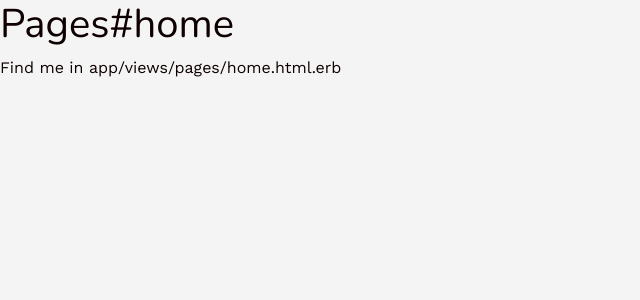
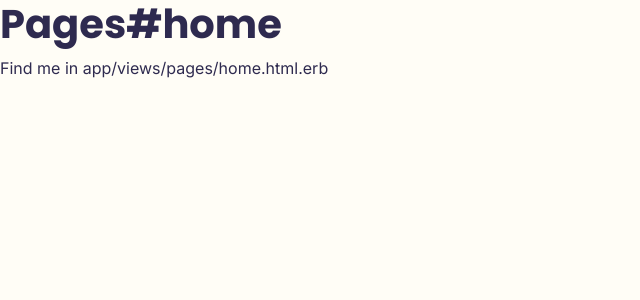
Before and after one commit to PaulineBoullet/fil_rouge, a Rails app: page / in a window 1280 px wide. Shown: the top 300 px of the page, without its empty margins (0-640 px from the left). Run offline with Rails 7, Linux system fonts and the light colour scheme; style sheets or scripts are compiled from the project's sources; some libraries are stand-ins or nearby versions.

Commit message:
Front : palette, polices et variables Bootstrap de la direction pop

```diff
--- a/app/assets/stylesheets/config/_bootstrap_variables.scss
+++ b/app/assets/stylesheets/config/_bootstrap_variables.scss
@@ -1,28 +1,62 @@
-// This is where you override default Bootstrap variables
-// 1. Find all Bootstrap variables that you can override at the end of each component's documentation under the `Sass variables` anchor
-// e.g. here are the ones you can override for the navbar https://getbootstrap.com/docs/5.3/components/navbar/#sass-variables
-// 2. These variables are defined with default value (see https://robots.thoughtbot.com/sass-default)
-// 3. You can override them below!
+// Surcharges des variables Bootstrap pour la direction « pop »
 
-// General style
+// Général
 $font-family-sans-serif: $body-font;
 $headings-font-family:   $headers-font;
-$body-bg:                $light-gray;
+$headings-font-weight:   700;
+$headings-color:         $ink;
+$body-bg:                $cream;
+$body-color:             $ink;
 $font-size-base:         1rem;
 
-// Colors
-$body-color: $gray;
-$primary:    $blue;
-$success:    $green;
-$info:       $yellow;
-$danger:     $red;
-$warning:    $orange;
+// Couleurs de thème
+$primary:   $orange-dark;
+$secondary: $ink-muted;
+$success:   $green;
+$info:      $violet;
+$warning:   $amber;
+$danger:    $red;
+$dark:      $ink;
+$light:     $violet-soft;
 
-// Buttons & inputs' radius
-$border-radius-sm:            .0625rem;
-$border-radius:               .125rem;
-$border-radius-lg:            .25rem;
-$border-radius-xl:            .5rem;
-$border-radius-xxl:           1rem;
+// Liens
+$link-color:            $violet-text;
+$link-hover-color:      $violet-dark;
+$link-decoration:       none;
+$link-hover-decoration: underline;
 
-// Override other variables below!
+// Arrondis presque droits
+$border-radius-sm:   2px;
+$border-radius:      2px;
+$border-radius-lg:   2px;
+$border-radius-xl:   2px;
+$border-radius-xxl:  2px;
+$border-radius-pill: 50rem;   // conservé pour les avatars
+
+// Bordures
+$border-color:       $line;
+
+// Cartes
+$card-border-color:  $line;
+$card-cap-bg:        $white;
+
+// Formulaires
+$input-border-color:       $line-strong;
+$input-focus-border-color: $violet;
+$input-btn-focus-color:    rgba($violet, .25);
+$form-label-font-weight:   500;
+
+// Boutons
+$btn-font-weight: 500;
+
+// Menu latéral (nav-pills)
+$nav-pills-link-active-bg: $violet;
+
+// Fenêtres modales
+$modal-backdrop-bg:      $ink;
+$modal-backdrop-opacity: .55;
+$modal-content-border-color: transparent;
+
+// Tableaux
+$table-border-color: $line;
+$table-hover-bg:     rgba($violet, .04);
--- a/app/assets/stylesheets/config/_colors.scss
+++ b/app/assets/stylesheets/config/_colors.scss
@@ -1,10 +1,33 @@
-// Define variables for your color scheme
+// Palette « pop » de Fil rouge
 
-// For example:
-$red: #FD1015;
-$blue: #0D6EFD;
-$yellow: #FFC65A;
-$orange: #E67E22;
-$green: #1EDD88;
-$gray: #0E0000;
-$light-gray: #F4F4F4;
+// Texte et surfaces sombres
+$ink:          #2E2A4F;  // texte principal, barre latérale
+$ink-muted:    #625E80;  // texte secondaire
+$lavender:     #C9C4E8;  // texte secondaire sur fond sombre
+
+// Fonds
+$cream:        #FFFDF6;  // fond de page
+$white:        #FFFFFF;  // cartes, tableaux, fenêtres
+
+// Violet
+$violet:       #6C5DD3;  // page active, accents, focus
+$violet-dark:  #4A3DB0;  // texte des badges sur fond violet pâle
+$violet-text:  #5B4BC4;  // liens
+$violet-soft:  #F3F1FD;  // badges, aplats décoratifs
+
+// Orange
+$orange:       #F05A28;  // décor uniquement, jamais sous du texte
+$orange-dark:  #C93F0C;  // boutons d'action
+
+// Jaune
+$yellow:       #FFD166;
+$yellow-soft:  #FFF1C7;  // aplats décoratifs
+
+// États
+$green:        #2F855A;
+$red:          #A32D2D;
+$amber:        #F0A202;
+
+// Filets
+$line:         rgba($ink, .12);
+$line-strong:  rgba($ink, .25);
--- a/app/assets/stylesheets/config/_fonts.scss
+++ b/app/assets/stylesheets/config/_fonts.scss
@@ -1,16 +1,5 @@
-// Import Google fonts
-@import url('https://fonts.googleapis.com/css?family=Nunito:400,700|Work+Sans:400,700&display=swap');
+// Polices Google : Poppins pour les titres, Inter pour le texte
+@import url('https://fonts.googleapis.com/css2?family=Inter:wght@400;500;600&family=Poppins:wght@600;700&display=swap');
 
-// Define fonts for body and headers
-$body-font: "Work Sans", "Helvetica", "sans-serif";
-$headers-font: "Nunito", "Helvetica", "sans-serif";
-
-// To use a font file (.woff) uncomment following lines
-// @font-face {
-//   font-family: "Font Name";
-//   src: font-url('FontFile.eot');
-//   src: font-url('FontFile.eot?#iefix') format('embedded-opentype'),
-//        font-url('FontFile.woff') format('woff'),
-//        font-url('FontFile.ttf') format('truetype')
-// }
-// $my-font: "Font Name";
+$body-font: "Inter", "Helvetica", sans-serif;
+$headers-font: "Poppins", "Helvetica", sans-serif;
```
